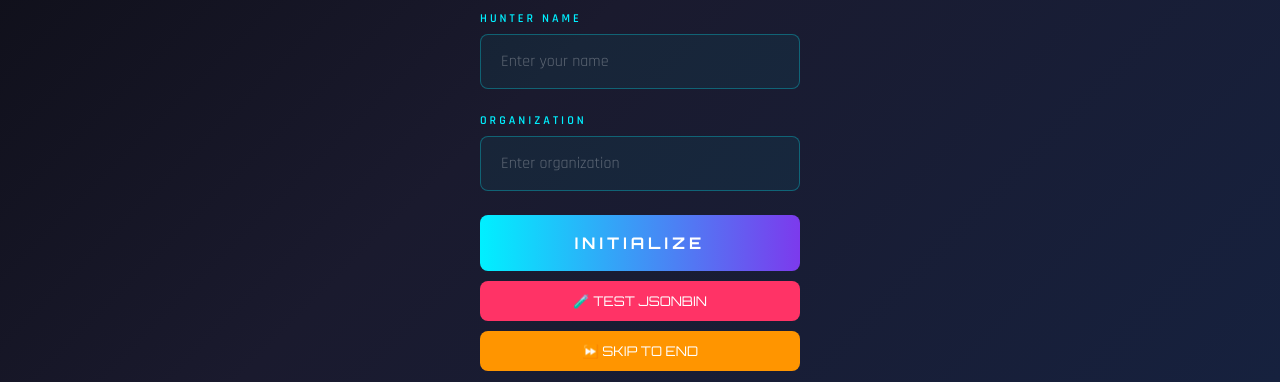
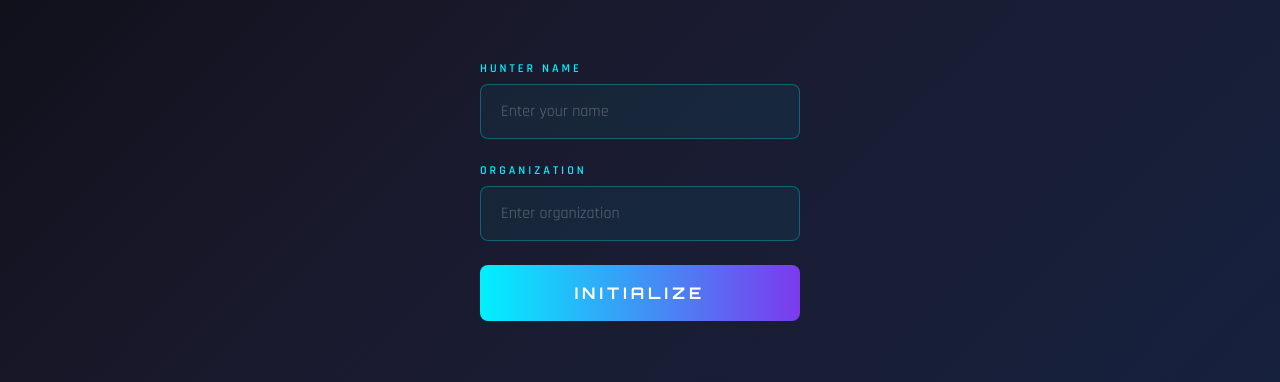
Before and after one commit to trahul1125/itsummit_game, a plain HTML site: page index.html in a window 1280 px wide. Shown: the part 418-800 px from the top of the page. Drawn offline with Linux system fonts and the light colour scheme.

Commit message:
Update index.html

```diff
--- a/index.html
+++ b/index.html
@@ -62,17 +62,7 @@
                     <span class="btn-arrow"></span>
                 </button>
 
-                <button type="button" onclick="testJsonBin()" style="
-                    width: 100%; padding: 12px; margin-top: 10px;
-                    background: var(--secondary); border: none; border-radius: 8px;
-                    color: white; font-family: 'Orbitron', sans-serif; cursor: pointer;
-                ">🧪 TEST JSONBIN</button>
 
-                <button type="button" onclick="skipToEnd()" style="
-                    width: 100%; padding: 12px; margin-top: 10px;
-                    background: #ff9500; border: none; border-radius: 8px;
-                    color: white; font-family: 'Orbitron', sans-serif; cursor: pointer;
-                ">⏩ SKIP TO END</button>
             </form>
 
 
```
